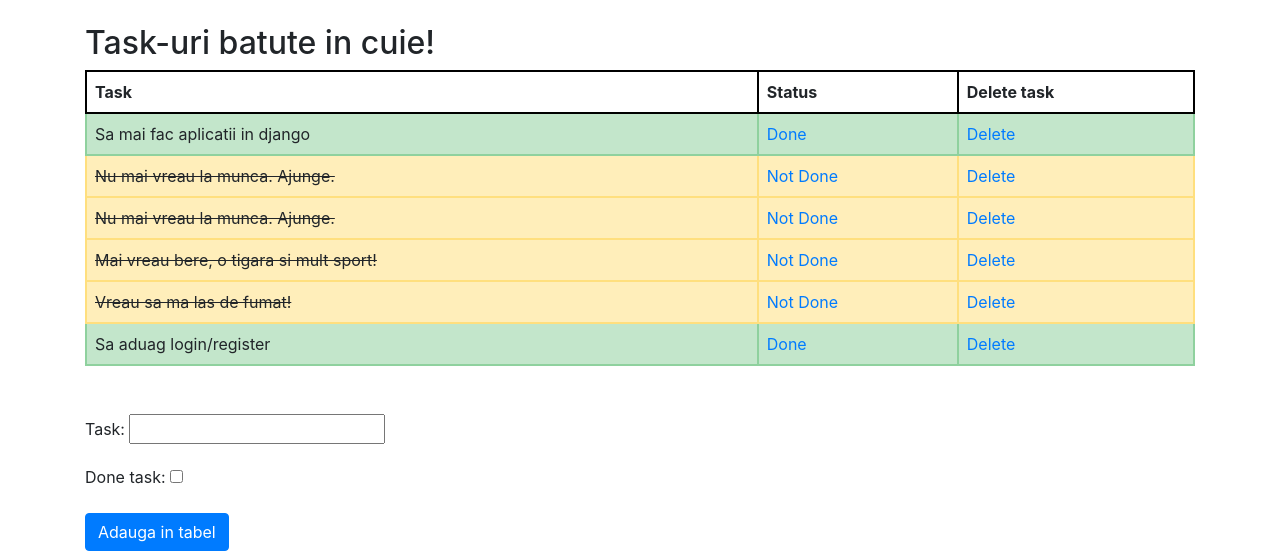
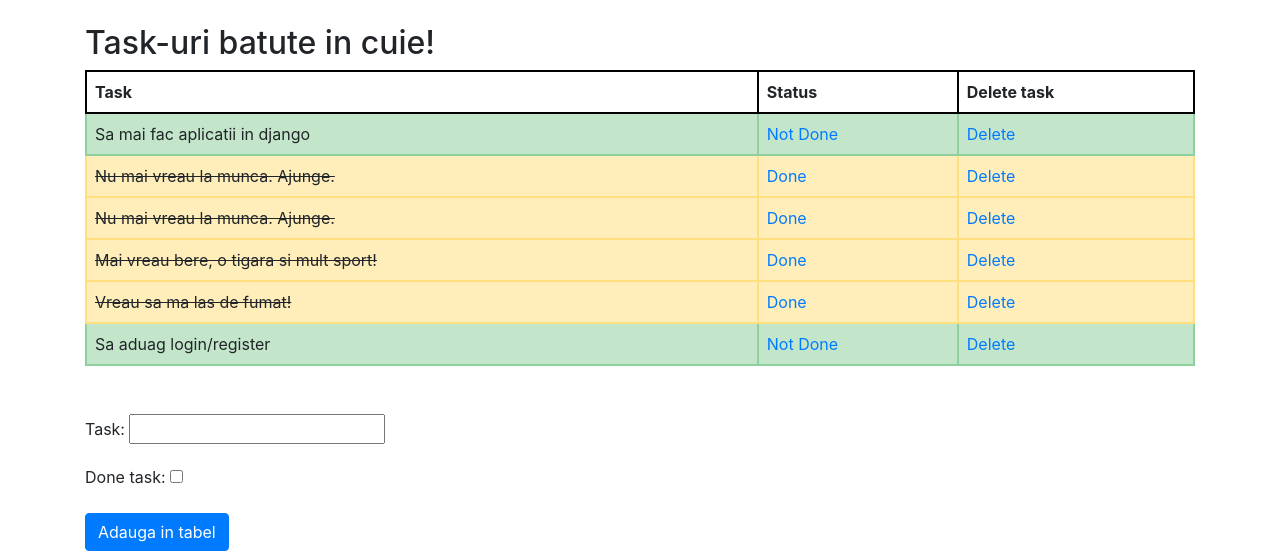
Before and after one commit to andreireporter13/todoapp-Django, a Django app: page / in a window 1280 px wide. Shown: the part 56-608 px from the top of the page. Run offline with Django 4.2, Linux system fonts and the light colour scheme; data comes from the database, SQL or seed files in the repository; both versions use the stored data as it was after the commit.

Commit message:
add html changes

```diff
--- a/todoapp/maintodoapp/templates/maintodoapp/home.html
+++ b/todoapp/maintodoapp/templates/maintodoapp/home.html
@@ -19,13 +19,13 @@
                     {% if task.done_task %}
                         <tr class="table-warning">
                             <td class="linethrough">{{ task.task }}</td>
-                            <td><a href="{% url 'change_status' task.id %}">Not Done</a></td>
+                            <td><a href="{% url 'change_status' task.id %}">Done</a></td>
                             <td><a href="{% url 'delete' task.id %}">Delete</a></td>
                         </tr>
                     {% else %}
                         <tr class="table-success">
                             <td>{{ task.task }}</td>
-                            <td><a href="{% url 'change_status' task.id %}">Done</a></td>
+                            <td><a href="{% url 'change_status' task.id %}">Not Done</a></td>
                             <td><a href="{% url 'delete' task.id %}">Delete</a></td>
                         </tr>
                     {% endif %}
```
Also changed, not shown: todoapp/db.sqlite3, todoapp/maintodoapp/migrations/0002_customuser.py (added), todoapp/maintodoapp/migrations/0003_delete_customuser.py (added).
